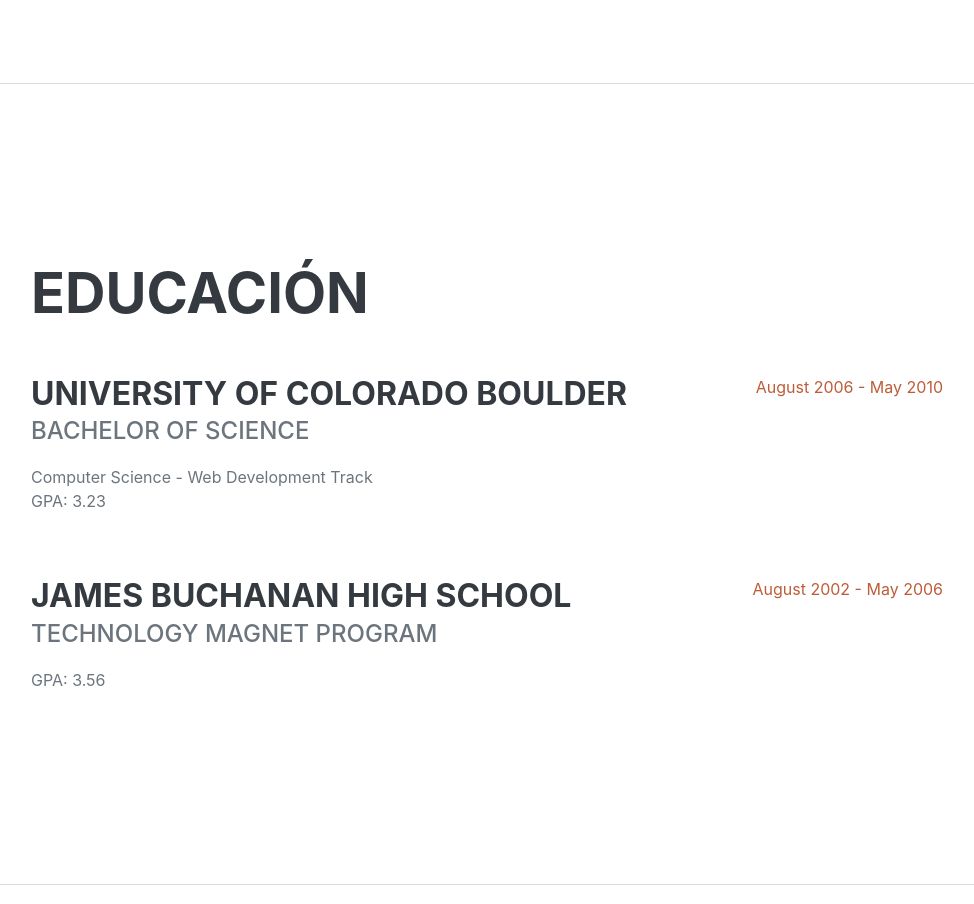
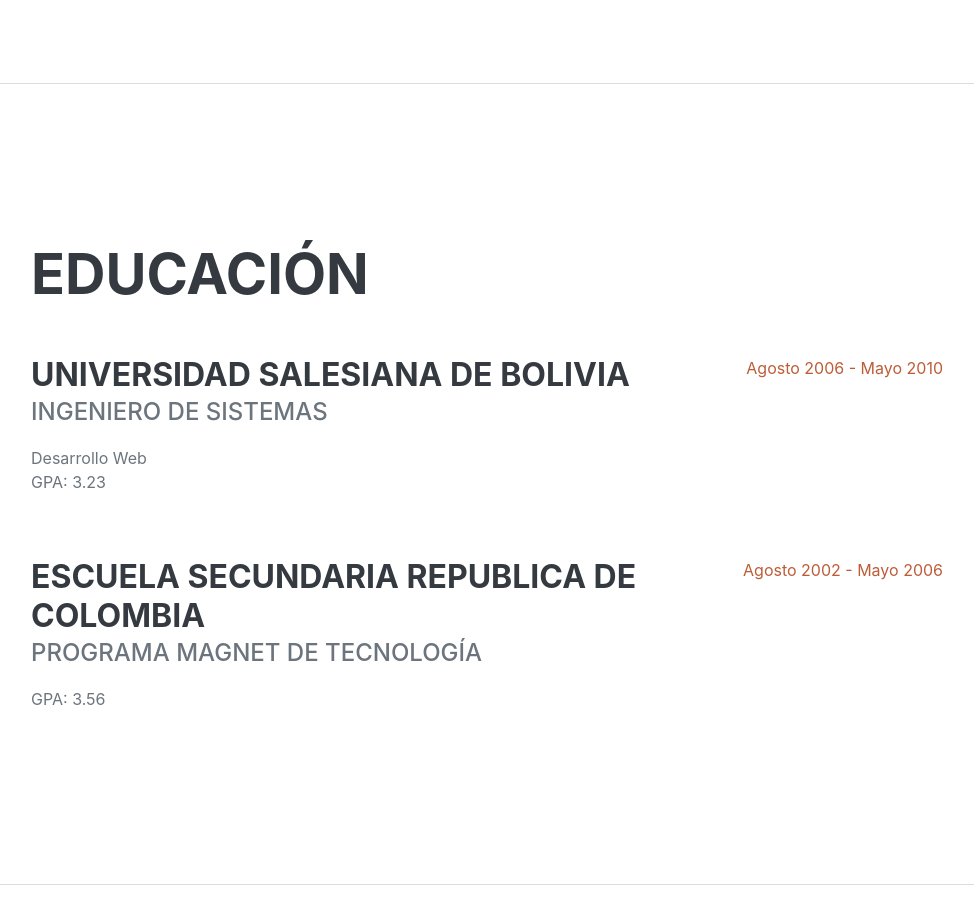
Before and after one commit to bismark7171/MiPortafolio, a Django app: page / in a window 1280 px wide. Shown: the part 1995-2899 px from the top of the page, without its empty margins (289-1263 px from the left). Run offline with Django 5.2, Linux system fonts and the light colour scheme; some libraries are stand-ins or nearby versions; some web fonts are replaced.

Commit message:
cambiando texto

```diff
--- a/templates/index.html
+++ b/templates/index.html
@@ -103,20 +103,20 @@
                     <h2 class="mb-5">Educación</h2>
                     <div class="d-flex flex-column flex-md-row justify-content-between mb-5">
                         <div class="flex-grow-1">
-                            <h3 class="mb-0">University of Colorado Boulder</h3>
-                            <div class="subheading mb-3">Bachelor of Science</div>
-                            <div>Computer Science - Web Development Track</div>
+                            <h3 class="mb-0">Universidad Salesiana de Bolivia</h3>
+                            <div class="subheading mb-3">Ingeniero de Sistemas</div>
+                            <div> Desarrollo Web</div>
                             <p>GPA: 3.23</p>
                         </div>
-                        <div class="flex-shrink-0"><span class="text-primary">August 2006 - May 2010</span></div>
+                        <div class="flex-shrink-0"><span class="text-primary">Agosto 2006 - Mayo 2010</span></div>
                     </div>
                     <div class="d-flex flex-column flex-md-row justify-content-between">
                         <div class="flex-grow-1">
-                            <h3 class="mb-0">James Buchanan High School</h3>
-                            <div class="subheading mb-3">Technology Magnet Program</div>
+                            <h3 class="mb-0">Escuela secundaria Republica de Colombia</h3>
+                            <div class="subheading mb-3">Programa Magnet de Tecnología</div>
                             <p>GPA: 3.56</p>
                         </div>
-                        <div class="flex-shrink-0"><span class="text-primary">August 2002 - May 2006</span></div>
+                        <div class="flex-shrink-0"><span class="text-primary">Agosto 2002 - Mayo 2006</span></div>
                     </div>
                 </div>
             </section>
```
